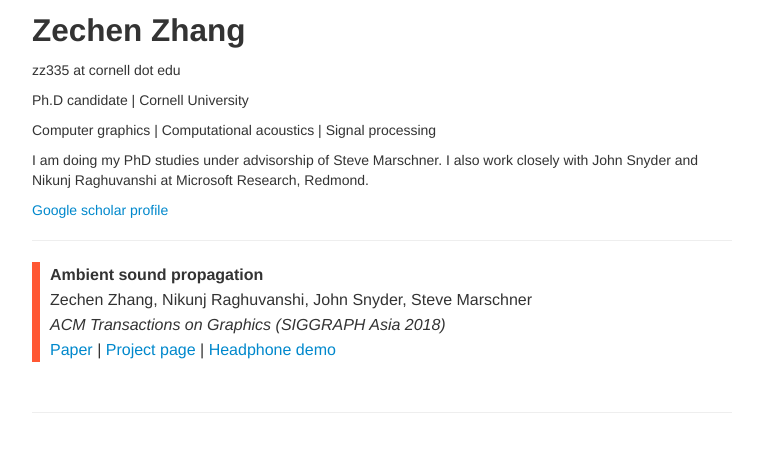
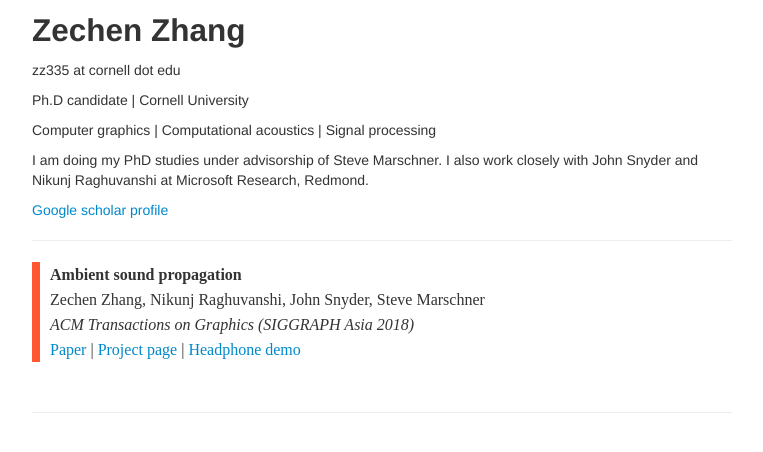
Before and after one commit to ZechenZ/zechenz.github.com, a Jekyll site: the page built from index.md, in a window 1280 px wide. Shown: the top 452 px of the page, without its empty margins (258-1021 px from the left). Built offline with Jekyll 4.4.1, drawn with Linux system fonts in a browser that asks for light colours; our own code applies the rules of GitHub Pages for plain Markdown files.

Commit message:
edit fohnts

```diff
--- a/assets/themes/twitter/css/kbroman.css
+++ b/assets/themes/twitter/css/kbroman.css
@@ -16,7 +16,7 @@ blockquote{
   position: relative;
 
   /*Font*/
-  /*font-family: "Times New Roman";*/
+  font-family: "Times New Roman";
 
   /*Borders - (Optional)*/
   border-left: 8px solid #FF5733;
--- a/assets/themes/twitter/css/style.css
+++ b/assets/themes/twitter/css/style.css
@@ -74,6 +74,7 @@
     position: relative;
 
     /*Font*/
+    font-family: "Times New Roman";
 
     /*Borders - (Optional)*/
     border-left: 8px solid #FF5733;
```
